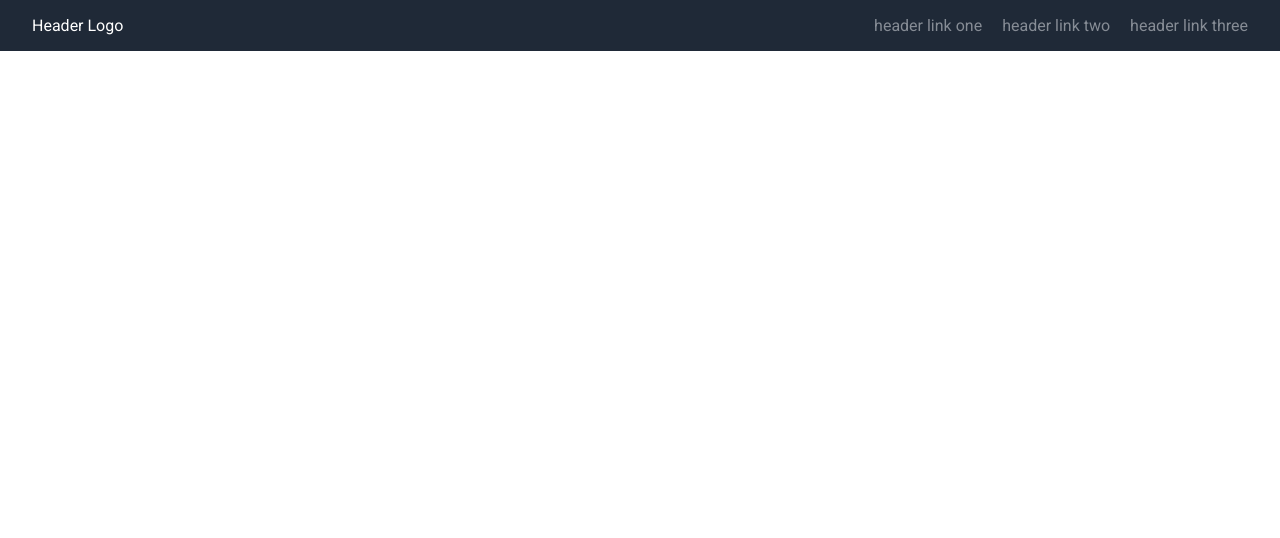
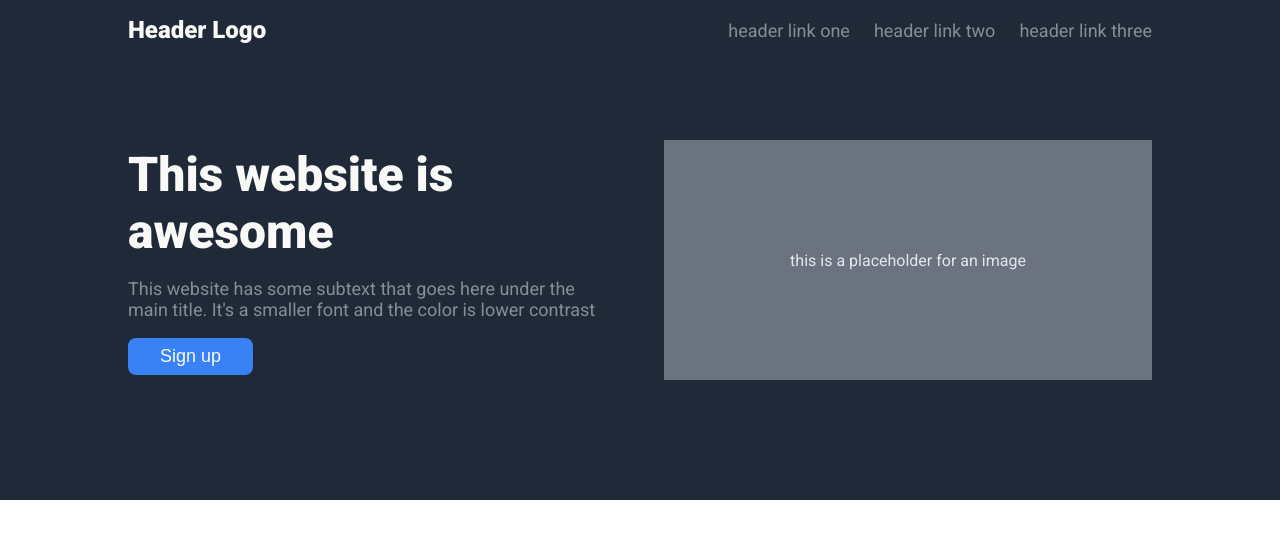
Before and after one commit to corgi01996/landing-page, a plain HTML site: page index.html in a window 1280 px wide. Drawn offline with Linux system fonts and the light colour scheme.

Commit message:
Added the top section with title, subtext, sign up button and image placeholder

```diff
--- a/index.html
+++ b/index.html
@@ -23,7 +23,13 @@
             </ul>
         </div>
         <div class="top-content">
-
+            <div class="top-text">
+                <h1>This website is awesome</h1>
+                <p>This website has some subtext that goes here under the main title.
+                   It's a smaller font and the color is lower contrast</p>
+                <button>Sign up</button>
+            </div>
+            <div class="top-image">this is a placeholder for an image</div>
         </div>
     </div>
 </body>
--- a/style.css
+++ b/style.css
@@ -1,28 +1,77 @@
 body {
     font-family: Roboto, sans-serif;
     margin: 0;
+}
+
+.top-container {
+    background: #1f2937;
 }
 
 .header {
     display: flex;
     justify-content: space-between;
     align-items: center;
-    padding: 16px 32px;
+    padding: 16px 0;
+    max-width: 1024px;
+    margin: 0 auto;
+}
+
+.logo {
+    color: #f9faf8;
+    font-size: 24px;
+    font-weight: 550;
 }
 
 .links {
     display: flex;
-    gap: 20px;
+    gap: 24px;
     list-style: none;
     margin: 0;
     padding: 0;
-    color: #868c95;
+    color: #878d95;
+    font-size: 18px;
 }
 
-.top-container {
-    background: #1f2937;
+.top-content {
+    display: flex;
+    align-items: center;
+    padding: 80px 0 120px;
+    max-width: 1024px;
+    margin: 0 auto;
+    gap: 48px;
 }
 
-.logo {
-    color: white;
+.top-text {
+    flex: 1;
 }
+
+.top-text h1 {
+    color: #f9faf8;
+    font-size: 48px;
+    font-weight: 900;
+    margin: 0;
+}
+
+.top-text p {
+    color: #878d95;
+    font-size: 18px;
+}
+
+.top-text button {
+    background: #3882f6;
+    color: #f9faf8;
+    border: none;
+    border-radius: 8px;
+    padding: 8px 32px;
+    font-size: 18px;
+}
+
+.top-image {
+    flex: 1;
+    height: 240px;
+    background: #6b7280;
+    color: #e5e7eb;
+    display: flex;
+    justify-content: center;
+    align-items: center;
+}
```
